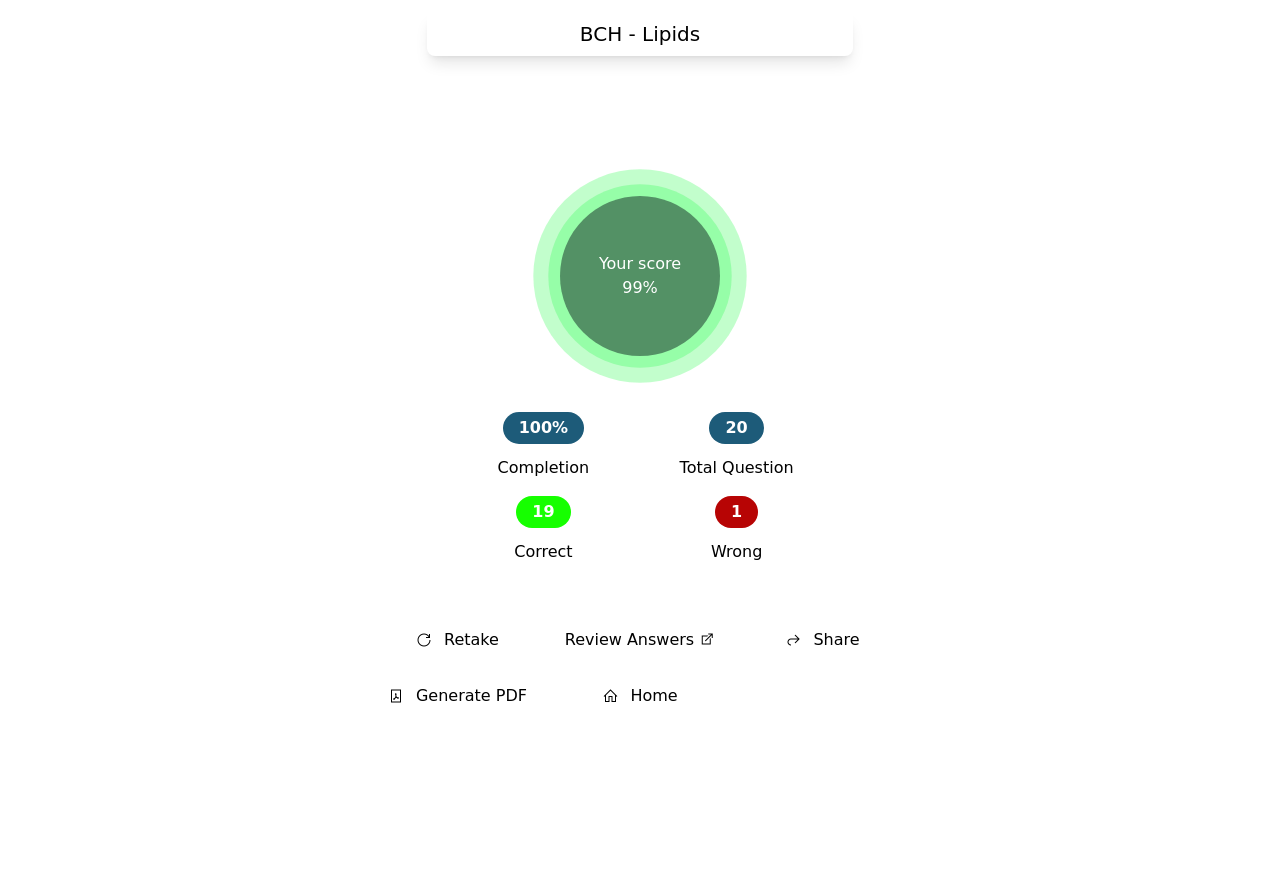
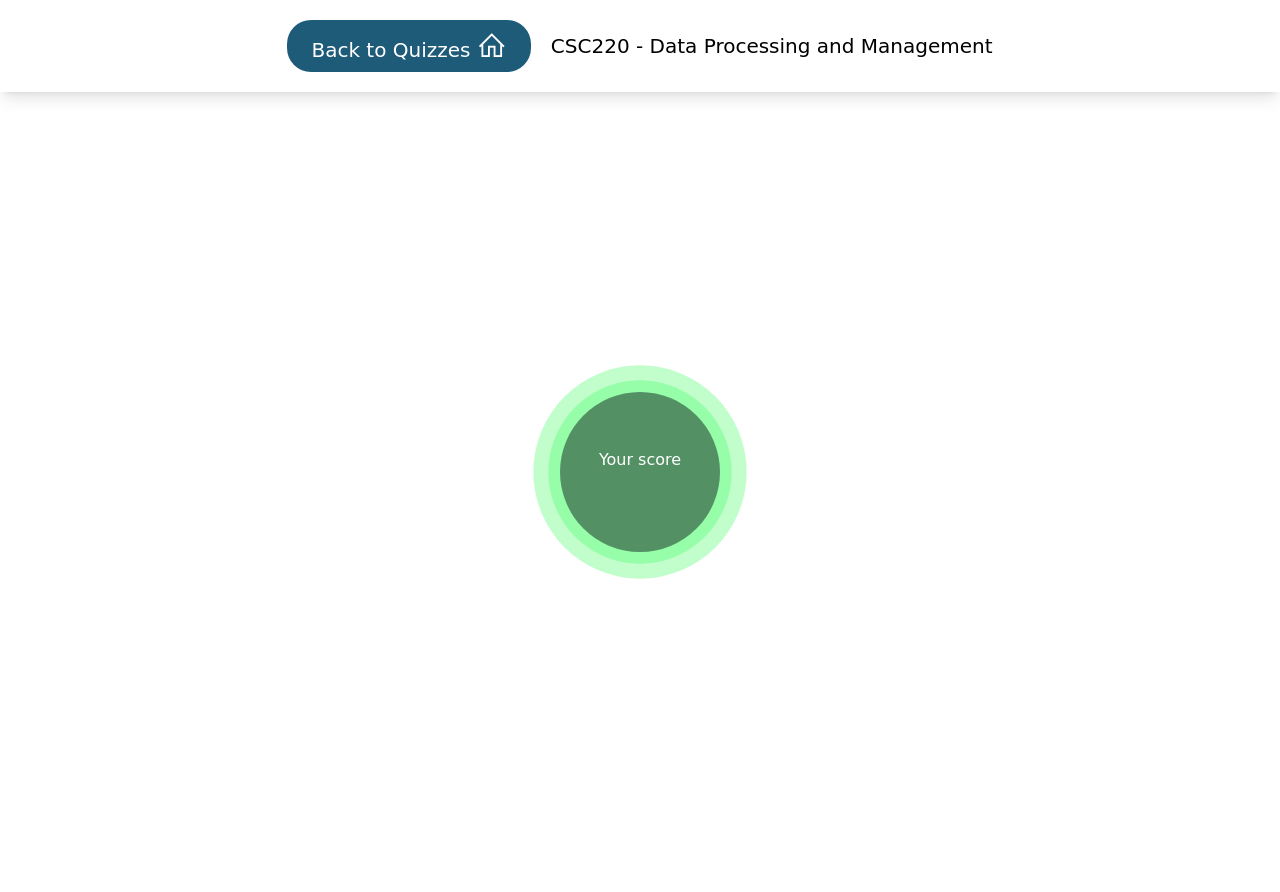
Before and after one commit to Hardy101/deploy, a Flask app: template templates/pages/endquiz.html in a window 1280 px wide. Before the commit the page ends 703 px from the top, so only its background shows below. Run offline with Flask 3, Linux system fonts and the light colour scheme; the template is opened without the code that fills it, so the values that code supplies are empty; some libraries are stand-ins or nearby versions; some web fonts are replaced.

Commit message:
refactor

```diff
--- a/main.py
+++ b/main.py
@@ -65,8 +65,8 @@
 
 @app.route('/endquiz')
 def endquiz():
-    return redirect(url_for('select_quiz'))
-    # return render_template('pages/endquiz.html')
+    # return redirect(url_for('select_quiz'))
+    return render_template('pages/endquiz.html')
 
 
 @app.route('/select-quiz')
--- a/templates/pages/endquiz.html
+++ b/templates/pages/endquiz.html
@@ -6,81 +6,109 @@
 <!-- Navigation -->
 {% block nav %}
 <nav>
-  <div class="flex justify-center text-xl py-2 mx-5 mt-3 lg:w-4/12 lg:mx-auto rounded-lg shadow-lg">
-    <span>BCH - Lipids</span>
+  <div class="flex gap-5 justify-center text-xl py-5 px-2 shadow-lg">
+    <a href="/select-quiz"
+            class="px-6 py-1 bg-primaryBlue rounded-3xl text-white md:px-6 md:py-2 inline-block my-auto"
+          >
+            <span class="hidden md:inline-block">Back to Quizzes </span>
+            <i class="las la-home inline-block text-3xl"></i>
+    </a>
+    <span class="inline-block my-auto">CSC220 - Data Processing and Management</span>
   </div>
 </nav>
 {% endblock %}
 <!-- Body -->
 {% block body %}
   <section class="h-screen grid place-items-center py-10">
+    <div>
       <div class="mx-5">
         <div
           class="score text-center mb-10 bg-[#539165] text-white w-40 h-40 pt-14 rounded-full mx-auto"
         >
           <span>Your score</span> <br />
-          <span>99%</span>
+          <span class="scoreDisplay">99</span>
         </div>
-        <div
-          class="shadow-unq flex justify-center flex-wrap align-center justify-center gap-4 py-4 mb-10 rounded-lg"
-        >
-          <p class="inline-block w-4/12 relative flex flex-col">
-            <span class="inline-block text-center px-4 py-1 rounded-3xl bg-primaryBlue font-bold mx-auto text-white"
-              >100%</span
-            >
-            <span class="block text-center mt-3">Completion</span>
-          </p>
-          <p class="inline-block w-4/12 relative flex flex-col">
-            <span class="inline-block text-center px-4 py-1 rounded-3xl bg-primaryBlue font-bold mx-auto text-white">20</span>
-            <span class="block text-center mt-3">Total Question</span>
-          </p>
-          <p class="inline-block w-4/12 relative flex flex-col">
-            <span class="inline-block text-center px-4 py-1 rounded-3xl bg-brightGreen font-bold mx-auto text-white">19</span>
-            <span class="block text-center mt-3">Correct</span>
-          </p>
-          <p class="inline-block w-4/12 relative flex flex-col">
-            <span class="inline-block text-center px-4 py-1 rounded-3xl bg-red font-bold mx-auto text-white">1</span>
-            <span class="block text-center mt-3">Wrong</span>
-          </p>
-        </div>
-        <div class="moreoptions grid grid-cols-3 gap-4 text-center relative">
-          <div class="share-div hidden w-40 flex justify-center gap-3 absolute top-[-60%] right-0 bg-white shadow-share rounded-md text-2xl py-2 animate__animated">
-            <a ><i class="lab la-facebook"></i></a>
-            <a href="https://www.twitter.com/"><i class="lab la-twitter"></i></a>
-            <a href="https://www.instagram.com/"><i class="lab la-instagram"></i></a>
-            <a ><i class="las la-link"></i></a>
-          </div>
-          <a href="/select-quiz" class="retake flex gap-3 justify-center my-auto p-2 rounded-md shadow-url hover:bg-primaryMaroon hover:text-white">
-            <i
-              class="las la-redo-alt my-auto"
-            ></i>
-            <span class="my-auto">Retake</span>
-          </a>
-          <!-- ======== -->
-          <a class="review flex gap-3 justify-center my-auto p-2 rounded-md shadow-url">
-            <span class="my-auto">Review Answers <i class="las la-external-link-alt"></i></span>
-          </a>
-          <!-- ======== -->
-          <button class="share flex gap-3 justify-center my-auto p-2 rounded-md shadow-url cursor-pointer">
-            <i class="las la-share my-auto"></i>
-            <span class="my-auto">Share</span>
-          </button>
-          <!-- ======== -->
-          <a class="pdf flex gap-3 justify-center my-auto p-2 rounded-md shadow-url">
-            <i
-              class="las la-file-pdf my-auto"
-            ></i>
-            <span class="my-auto">Generate PDF</span>
-          </a>
-          <!-- ======== -->
-          <a href="/quiz" class="home flex gap-3 justify-center my-auto p-2 rounded-md shadow-url">
-            <i class="las la-home my-auto"></i>
-            <span class="my-auto">Home</span>
-          </a>
-          <!-- ======== -->
+        <div>
         </div>
       </div>
-    </section>
+    </div>
+  </section>
+
+<!--  <section class="h-screen grid place-items-center py-10">-->
+<!--      <div class="mx-5">-->
+<!--        <div-->
+<!--          class="score text-center mb-10 bg-[#539165] text-white w-40 h-40 pt-14 rounded-full mx-auto"-->
+<!--        >-->
+<!--          <span>Your score</span> <br />-->
+<!--          <span>99%</span>-->
+<!--        </div>-->
+<!--        <div-->
+<!--          class="shadow-unq flex justify-center flex-wrap align-center justify-center gap-4 py-4 mb-10 rounded-lg"-->
+<!--        >-->
+<!--          <p class="inline-block w-4/12 relative flex flex-col">-->
+<!--            <span class="inline-block text-center px-4 py-1 rounded-3xl bg-primaryBlue font-bold mx-auto text-white"-->
+<!--              >100%</span-->
+<!--            >-->
+<!--            <span class="block text-center mt-3">Completion</span>-->
+<!--          </p>-->
+<!--          <p class="inline-block w-4/12 relative flex flex-col">-->
+<!--            <span class="inline-block text-center px-4 py-1 rounded-3xl bg-primaryBlue font-bold mx-auto text-white">20</span>-->
+<!--            <span class="block text-center mt-3">Total Question</span>-->
+<!--          </p>-->
+<!--          <p class="inline-block w-4/12 relative flex flex-col">-->
+<!--            <span class="inline-block text-center px-4 py-1 rounded-3xl bg-brightGreen font-bold mx-auto text-white">19</span>-->
+<!--            <span class="block text-center mt-3">Correct</span>-->
+<!--          </p>-->
+<!--          <p class="inline-block w-4/12 relative flex flex-col">-->
+<!--            <span class="inline-block text-center px-4 py-1 rounded-3xl bg-red font-bold mx-auto text-white">1</span>-->
+<!--            <span class="block text-center mt-3">Wrong</span>-->
+<!--          </p>-->
+<!--        </div>-->
+<!--        <div class="moreoptions grid grid-cols-3 gap-4 text-center relative">-->
+<!--          <div class="share-div hidden w-40 flex justify-center gap-3 absolute top-[-60%] right-0 bg-white shadow-share rounded-md text-2xl py-2 animate__animated">-->
+<!--            <a ><i class="lab la-facebook"></i></a>-->
+<!--            <a href="https://www.twitter.com/"><i class="lab la-twitter"></i></a>-->
+<!--            <a href="https://www.instagram.com/"><i class="lab la-instagram"></i></a>-->
+<!--            <a ><i class="las la-link"></i></a>-->
+<!--          </div>-->
+<!--          <a href="/select-quiz" class="retake flex gap-3 justify-center my-auto p-2 rounded-md shadow-url hover:bg-primaryMaroon hover:text-white">-->
+<!--            <i-->
+<!--              class="las la-redo-alt my-auto"-->
+<!--            ></i>-->
+<!--            <span class="my-auto">Retake</span>-->
+<!--          </a>-->
+<!--          &lt;!&ndash; ======== &ndash;&gt;-->
+<!--          <a class="review flex gap-3 justify-center my-auto p-2 rounded-md shadow-url">-->
+<!--            <span class="my-auto">Review Answers <i class="las la-external-link-alt"></i></span>-->
+<!--          </a>-->
+<!--          &lt;!&ndash; ======== &ndash;&gt;-->
+<!--          <button class="share flex gap-3 justify-center my-auto p-2 rounded-md shadow-url cursor-pointer">-->
+<!--            <i class="las la-share my-auto"></i>-->
+<!--            <span class="my-auto">Share</span>-->
+<!--          </button>-->
+<!--          &lt;!&ndash; ======== &ndash;&gt;-->
+<!--          <a class="pdf flex gap-3 justify-center my-auto p-2 rounded-md shadow-url">-->
+<!--            <i-->
+<!--              class="las la-file-pdf my-auto"-->
+<!--            ></i>-->
+<!--            <span class="my-auto">Generate PDF</span>-->
+<!--          </a>-->
+<!--          &lt;!&ndash; ======== &ndash;&gt;-->
+<!--          <a href="/quiz" class="home flex gap-3 justify-center my-auto p-2 rounded-md shadow-url">-->
+<!--            <i class="las la-home my-auto"></i>-->
+<!--            <span class="my-auto">Home</span>-->
+<!--          </a>-->
+<!--          &lt;!&ndash; ======== &ndash;&gt;-->
+<!--        </div>-->
+<!--      </div>-->
+<!--    </section>-->
 <!-- Footer-->
+{% endblock %}
 {% block footer %}{% endblock %}
+{% block script %}
+<script>
+const urlParams = new URLSearchParams(window.location.search);
+const score = urlParams.get('score');
+document.querySelector('.scoreDisplay').textContent = score
+</script>
 {% endblock %}
```
Also changed, not shown: static/js/spark.js (+26 -2 lines), templates/pages/spark.html (+7 -6 lines).
